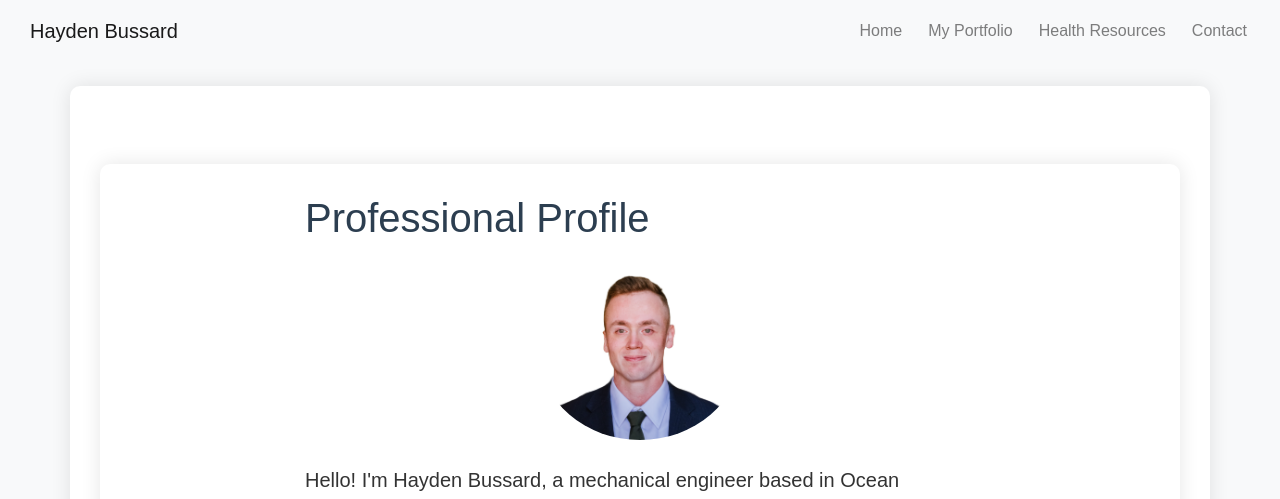
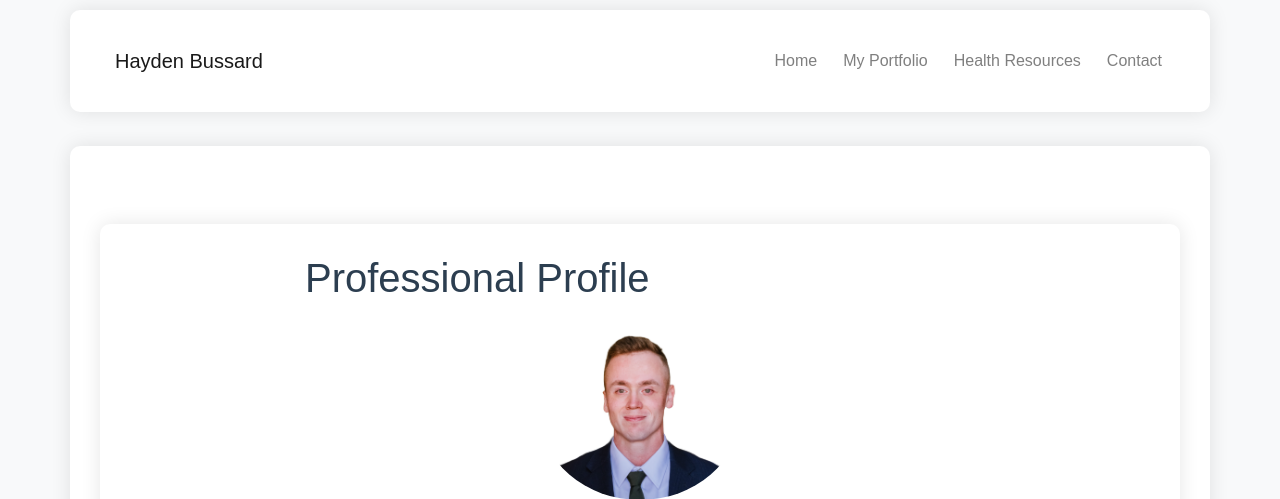
Before and after one commit to HaydenBussard/mywebsite, a Django app: page /about/ in a window 1280 px wide. Shown: the top 499 px of the page. Run offline with Django 4.2, Linux system fonts and the light colour scheme; some libraries are stand-ins or nearby versions.

Commit message:
Fix navbar, again

```diff
--- a/my_website/templates/base.html
+++ b/my_website/templates/base.html
@@ -20,8 +20,9 @@
     {% block extra_css %}{% endblock %}
 </head>
 <body>
+
     <nav class="navbar navbar-expand-lg navbar-light bg-light">
-        <div class="container-fluid">
+        <div class="container">
             <a class="navbar-brand" href="{% url 'home' %}">Hayden Bussard</a>
             <button class="navbar-toggler" type="button" data-bs-toggle="collapse" data-bs-target="#navbarNav" aria-controls="navbarNav" aria-expanded="false" aria-label="Toggle navigation">
                 <span class="navbar-toggler-icon"></span>
```
Also changed, not shown: other parts of my_website/templates/base.html (+1 -1 lines).
